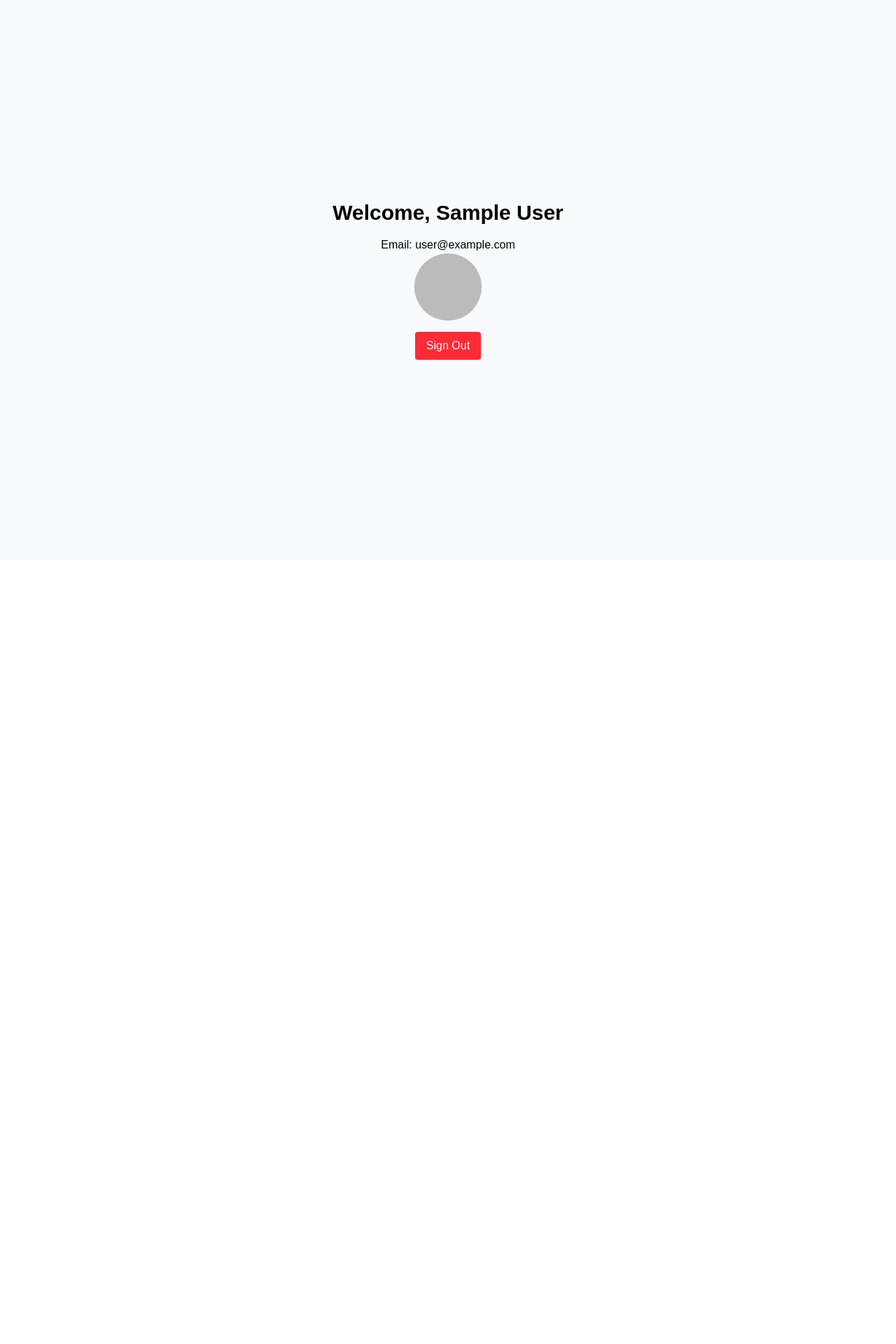
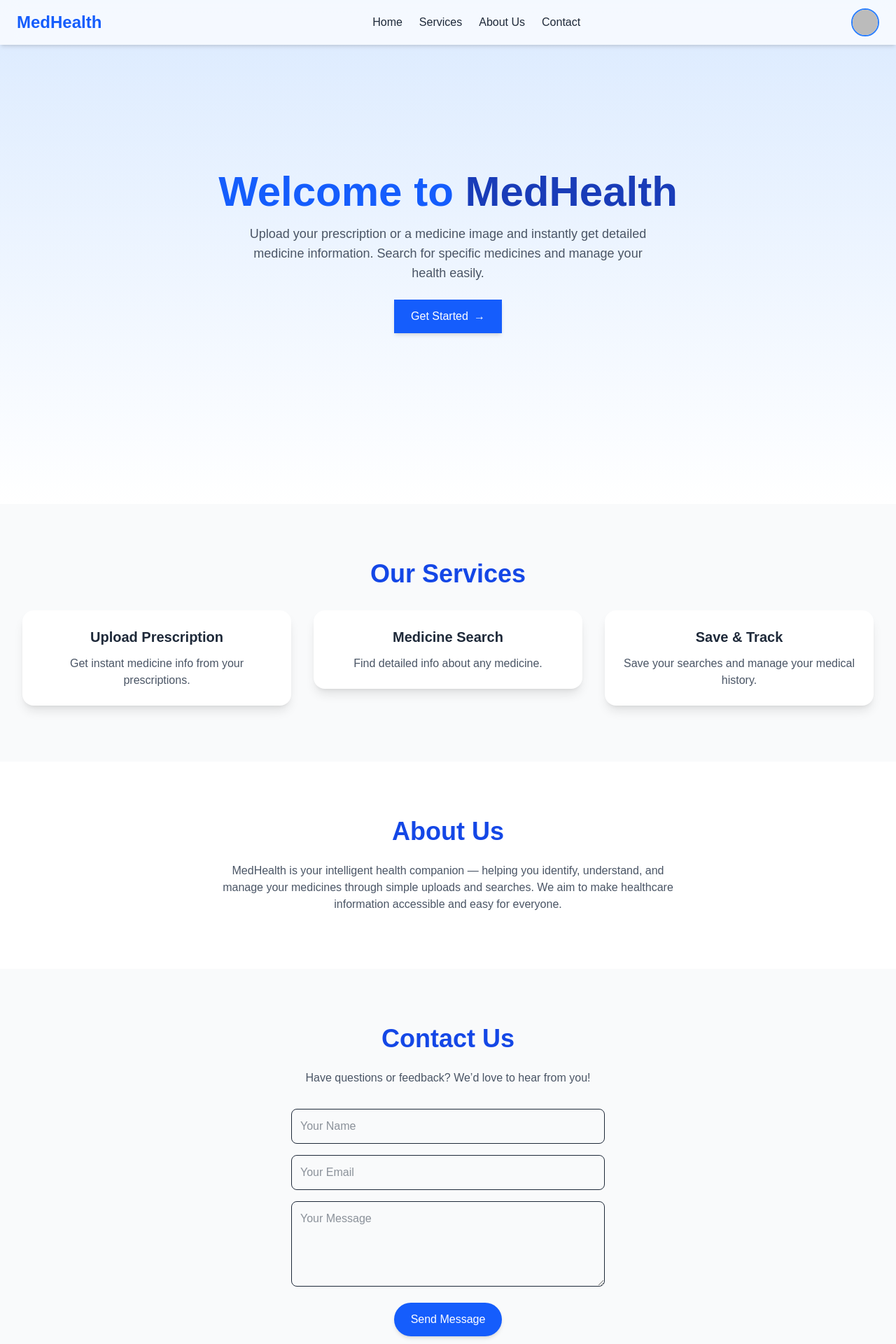
Before and after one commit to GiriBabu-2004/medhealthtest, a Next.js app in the folder frontend/: page /dashboard in a window 1280 px wide. Shown: the top 1920 px of the page at 70% size. Before the commit the page ends 800 px from the top, so only its background shows below. Built offline with nearby package versions, Linux system fonts and the light colour scheme; no server answers; sample sign-in values are in the browser's storage.

Commit message:
Refactor code structure for improved readability and maintainability

```diff
--- a/frontend/app/dashboard/page.jsx
+++ b/frontend/app/dashboard/page.jsx
@@ -1,9 +1,15 @@
-//app/dashboard/page.jsx
 'use client';
 import { useEffect, useState } from 'react';
 import { auth } from '@/lib/firebase';
 import { onAuthStateChanged, signOut } from 'firebase/auth';
 import { useRouter } from 'next/navigation';
+
+import Navbar from '@/components/Navbar';
+import Hero from '@/components/Hero';
+import Services from '@/components/Services';
+import About from '@/components/About';
+import Contact from '@/components/Contact';
+import Footer from '@/components/Footer';
 
 export default function Dashboard() {
   const [user, setUser] = useState(null);
@@ -26,26 +32,17 @@ export default function Dashboard() {
   };
 
   return (
-    <div className="flex flex-col items-center justify-center h-screen text-black bg-gray-50">
+    <div className="text-gray-800 bg-gray-50 min-h-screen">
       {user && (
         <>
-          <h1 className="text-3xl font-bold mb-4">
-            Welcome, {user.displayName}
-          </h1>
-          <div>Email: {user.email}</div>
-          <div>
-          <img
-            src={user.photoURL}
-            alt="User avatar"
-            className="w-24 h-24 rounded-full mb-4"
-          />
-          </div>
-          <button
-            onClick={handleLogout}
-            className="px-4 py-2 bg-red-500 text-white rounded hover:bg-red-600 transition"
-          >
-            Sign Out
-          </button>
+          <Navbar user={user} onLogout={handleLogout} />
+          <main>
+            <Hero />
+            <Services />
+            <About />
+            <Contact />
+          </main>
+          <Footer />
         </>
       )}
     </div>
--- /dev/null
+++ b/frontend/app/save-track/page.jsx
@@ -0,0 +1,9 @@
+import React from 'react'
+
+const page = () => {
+  return (
+    <div>Save & Track</div>
+  )
+}
+
+export default page
--- /dev/null
+++ b/frontend/components/About.jsx
@@ -0,0 +1,12 @@
+export default function About() {
+  return (
+    <section id="about" className="py-20 text-center bg-white">
+      <h2 className="text-4xl font-bold text-blue-700 mb-6">About Us</h2>
+      <p className="max-w-2xl mx-auto text-gray-600">
+        MedHealth is your intelligent health companion — helping you
+        identify, understand, and manage your medicines through simple uploads
+        and searches. We aim to make healthcare information accessible and easy for everyone.
+      </p>
+    </section>
+  );
+}
--- /dev/null
+++ b/frontend/components/Contact.jsx
@@ -0,0 +1,16 @@
+export default function Contact() {
+  return (
+    <section id="contact" className="py-20 bg-gray-50 text-center">
+      <h2 className="text-4xl font-bold text-blue-700 mb-6">Contact Us</h2>
+      <p className="text-gray-600 mb-8">Have questions or feedback? We’d love to hear from you!</p>
+      <form className="max-w-md mx-auto space-y-4">
+        <input type="text" placeholder="Your Name" className="w-full p-3 border rounded-lg" />
+        <input type="email" placeholder="Your Email" className="w-full p-3 border rounded-lg" />
+        <textarea placeholder="Your Message" className="w-full p-3 border rounded-lg" rows="4"></textarea>
+        <button className="bg-blue-600 text-white px-6 py-3 rounded-full shadow-md hover:bg-blue-700 transition">
+          Send Message
+        </button>
+      </form>
+    </section>
+  );
+}
--- /dev/null
+++ b/frontend/components/Footer.jsx
@@ -0,0 +1,7 @@
+export default function Footer() {
+  return (
+    <footer className="bg-blue-700 text-white text-center py-6 mt-10">
+      <p>&copy; {new Date().getFullYear()} MedHealth. All rights reserved.</p>
+    </footer>
+  );
+}
--- /dev/null
+++ b/frontend/components/Hero.jsx
@@ -0,0 +1,23 @@
+export default function Hero() {
+  return (
+    <section
+      id="home"
+      className="flex flex-col items-center justify-center text-center h-[90vh] bg-gradient-to-b from-blue-100 to-white"
+    >
+      <h1 className="text-5xl md:text-6xl font-extrabold text-blue-600 mb-4">
+        Welcome to <span className="text-blue-800">MedHealth</span>
+      </h1>
+      <p className="max-w-xl text-lg text-gray-600 mb-6">
+        Upload your prescription or a medicine image and instantly get detailed
+        medicine information. Search for specific medicines and manage your health easily.
+      </p>
+     <button className="group bg-blue-600 text-white px-6 py-3 shadow-md hover:bg-blue-700 transition flex items-center gap-2">
+  Get Started
+  <span className="transform transition-transform  duration-300 group-hover:translate-x-1">
+    →
+  </span>
+</button>
+
+    </section>
+  );
+}
--- /dev/null
+++ b/frontend/components/Navbar.jsx
@@ -0,0 +1,63 @@
+'use client';
+import { useState } from 'react';
+import { Menu, X } from 'lucide-react';
+
+export default function Navbar({ user, onLogout }) {
+  const [menuOpen, setMenuOpen] = useState(false);
+  const [dropdownOpen, setDropdownOpen] = useState(false);
+
+  return (
+    <nav className="fixed w-full top-0 z-50 bg-white/70 backdrop-blur-md shadow-md">
+      <div className="flex justify-between items-center px-6 py-3">
+        {/* Logo */}
+        <div className="text-2xl font-bold text-blue-600">MedHealth</div>
+
+        {/* Nav Links */}
+        <div className="hidden md:flex gap-6 font-medium">
+          <a href="#home" className="hover:text-blue-500">Home</a>
+          <a href="#services" className="hover:text-blue-500">Services</a>
+          <a href="#about" className="hover:text-blue-500">About Us</a>
+          <a href="#contact" className="hover:text-blue-500">Contact</a>
+        </div>
+
+        {/* Profile */}
+        <div className="relative">
+          <img
+            src={user?.photoURL}
+            alt="Profile"
+            onClick={() => setDropdownOpen(!dropdownOpen)}
+            className="w-10 h-10 rounded-full cursor-pointer border-2 border-blue-500"
+          />
+          {dropdownOpen && (
+            <div className="absolute right-0 mt-2 w-40 bg-white shadow-lg rounded-lg py-2 text-sm">
+              <button
+                onClick={onLogout}
+                className="w-full text-left px-4 py-2 hover:bg-gray-100 text-red-500"
+              >
+                Sign Out
+              </button>
+            </div>
+          )}
+        </div>
+
+        {/* Mobile Menu Button */}
+        <button
+          onClick={() => setMenuOpen(!menuOpen)}
+          className="md:hidden text-gray-800"
+        >
+          {menuOpen ? <X /> : <Menu />}
+        </button>
+      </div>
+
+      {/* Mobile Nav */}
+      {menuOpen && (
+        <div className="md:hidden flex flex-col bg-white shadow-md px-6 py-3">
+          <a href="#home" className="py-2" onClick={() => setMenuOpen(false)}>Home</a>
+          <a href="#services" className="py-2" onClick={() => setMenuOpen(false)}>Services</a>
+          <a href="#about" className="py-2" onClick={() => setMenuOpen(false)}>About Us</a>
+          <a href="#contact" className="py-2" onClick={() => setMenuOpen(false)}>Contact</a>
+        </div>
+      )}
+    </nav>
+  );
+}
--- /dev/null
+++ b/frontend/components/Services.jsx
@@ -0,0 +1,37 @@
+import Link from "next/link";
+
+export default function Services() {
+  const services = [
+    {
+      title: "Upload Prescription",
+      desc: "Get instant medicine info from your prescriptions.",
+      route: "/upload-prescription",
+    },
+    {
+      title: "Medicine Search",
+      desc: "Find detailed info about any medicine.",
+      route: "/medicine-search",
+    },
+    {
+      title: "Save & Track",
+      desc: "Save your searches and manage your medical history.",
+      route: "/save-track",
+    },
+  ];
+
+  return (
+    <section id="services" className="py-20 bg-gray-50 text-center">
+      <h2 className="text-4xl font-bold mb-8 text-blue-700">Our Services</h2>
+      <div className="grid grid-cols-1 md:grid-cols-3 gap-8 px-8">
+        {services.map((service, i) => (
+          <Link href={service.route} key={i} passHref>
+            <div className="cursor-pointer bg-white shadow-lg rounded-2xl p-6 hover:scale-105 transition">
+              <h3 className="text-xl font-semibold mb-3">{service.title}</h3>
+              <p className="text-gray-600">{service.desc}</p>
+            </div>
+          </Link>
+        ))}
+      </div>
+    </section>
+  );
+}
--- a/frontend/package.json
+++ b/frontend/package.json
@@ -10,6 +10,7 @@
   },
   "dependencies": {
     "firebase": "^12.3.0",
+    "lucide-react": "^0.545.0",
     "next": "15.5.4",
     "react": "19.1.0",
     "react-dom": "19.1.0"
```
Also changed, not shown: frontend/public/background1.png (added), 1 other file (tests, documents, lock files or other folders).
